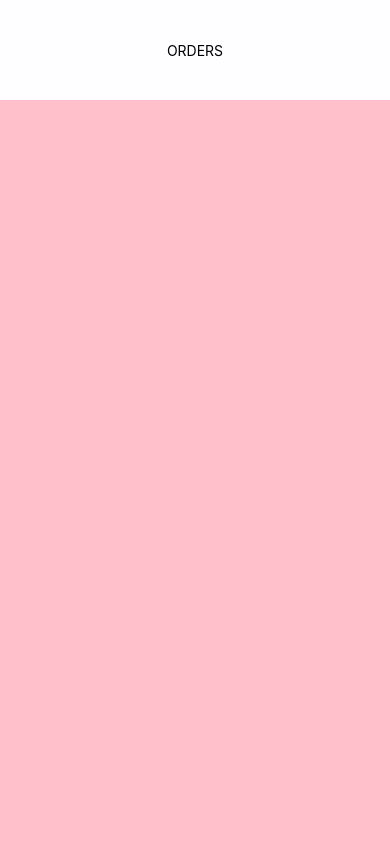
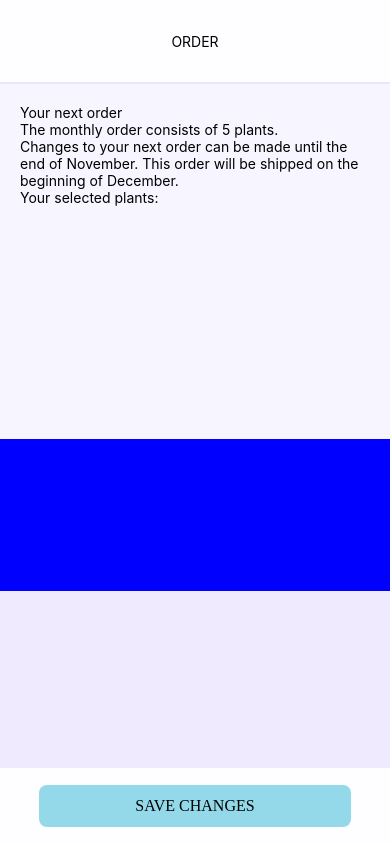
Before and after one commit to koral762/AgwaGarden, a React Native app: screen / in a window 390 px wide. Built offline with nearby package versions, Linux system fonts and the light colour scheme.

Commit message:
placing the components

```diff
--- /dev/null
+++ b/app/comps/Categories.js
@@ -0,0 +1,49 @@
+import React from 'react';
+import { View, StyleSheet, Button, TouchableOpacity } from 'react-native';
+
+function Categories(props) {
+    return (
+        <View style={styles.categoriesContainer}>
+            <View style={styles.categoryPlants}></View>
+            <View style={styles.buttonContainer}>
+                <TouchableOpacity style={styles.button} disabled={true}>SAVE CHANGES</TouchableOpacity>
+            </View>
+        </View>
+    );
+}
+
+const styles = StyleSheet.create({
+
+    categoriesContainer: {
+        height: '30%',
+        width: '100%',
+        alignItems: 'center',
+        backgroundColor: 'rgba(239,234,253,1)'
+    },
+    categoryPlants: {
+        height: '70%',
+        width: '100%',
+    },
+    buttonContainer: {
+        width: '100%',
+        height: '30%',
+        alignItems: 'center',
+        justifyContent: 'center',
+        backgroundColor:'yellow',
+        backgroundColor: "rgba(254,253,255,1)",
+
+    },
+    button:{
+        backgroundColor: 'blue',
+        width: '80%',
+        height: '55%',
+        alignItems: 'center',
+        borderRadius: 8,
+        justifyContent: 'center',
+        backgroundColor: "rgba(148,217,234,1)",
+
+    }
+
+})
+
+export default Categories;
--- a/app/comps/NavBar.js
+++ b/app/comps/NavBar.js
@@ -2,19 +2,22 @@ import React from 'react';
 import { View, StyleSheet, Text } from 'react-native';
 
 function NavBar(props) {
+
     return (
         <View style={styles.navbar}>
-            <Text style={{textAlign: 'center'}}>ORDERS</Text>
+            <Text style={{ textAlign: 'center' }}>ORDER</Text>
         </View>
     );
 }
 
 const styles = StyleSheet.create({
     navbar: {
-        height: 100,
+        height: '10%',
         width: '100%',
         backgroundColor: "rgba(254,253,255,1)",
         justifyContent: 'center',
+        borderBottomColor: "rgba(235,230,250,1)",
+        borderBottomWidth: 2
     }
 })
 
--- /dev/null
+++ b/app/comps/YourNextOrder.js
@@ -0,0 +1,47 @@
+import React from 'react';
+import { View, StyleSheet, Text } from 'react-native';
+import getMonth from '../utils/getMonths';
+
+function YourNextOrder(props) {
+
+    const [currentMonth, nextMonth] = getMonth();
+
+
+    return (
+        <View style={styles.orderContainer}>
+            <View style={styles.orderScreenText}>
+                <Text>Your next order</Text>
+                <Text>The monthly order consists of 5 plants.</Text>
+                <Text>
+                    Changes to your next order can be made until the end of {currentMonth}.
+                    This order will be shipped on the beginning of {nextMonth}.
+                </Text>
+                <Text>Your selected plants:</Text>
+            </View>
+
+            <View style={styles.selectedPlants}></View>
+
+        </View>
+    );
+}
+
+const styles = StyleSheet.create({
+    orderContainer: {
+        flex: 1,
+        height: '50%',
+        width: '100%',
+        backgroundColor: 'rgba(247,245,255,1)',
+        justifyContent: 'space-between'
+    },
+    orderScreenText: {
+        padding: 20,
+
+    },
+    selectedPlants: {
+        backgroundColor: 'blue',
+        width: '100%',
+        height: '30%',
+    }
+})
+
+export default YourNextOrder;
--- a/app/screens/OrderScreen.js
+++ b/app/screens/OrderScreen.js
@@ -1,11 +1,16 @@
 import React from 'react';
 import { View , StyleSheet} from 'react-native';
+import Categories from '../comps/Categories';
 import NavBar from '../comps/NavBar';
+import YourNextOrder from '../comps/YourNextOrder';
+
 
 function OrderScreen(props) {
     return (
         <View style={styles.background}>
             <NavBar/>
+            <YourNextOrder/>
+            <Categories/>
         </View>
     );
 }
--- /dev/null
+++ b/app/utils/getMonths.js
@@ -0,0 +1,13 @@
+import React from 'react'
+
+export const getMonths = (props) => {
+    const month = ["January", "February", "March", "April", "May", "June", "July", "August", "September", "October", "November", "December"];
+    const d = new Date();
+    let currentMonth = month[d.getMonth()];
+    let nextMonth = month[d.getMonth()+1];
+  return (
+    [currentMonth, nextMonth]
+  )
+}
+
+export default getMonths;
```
